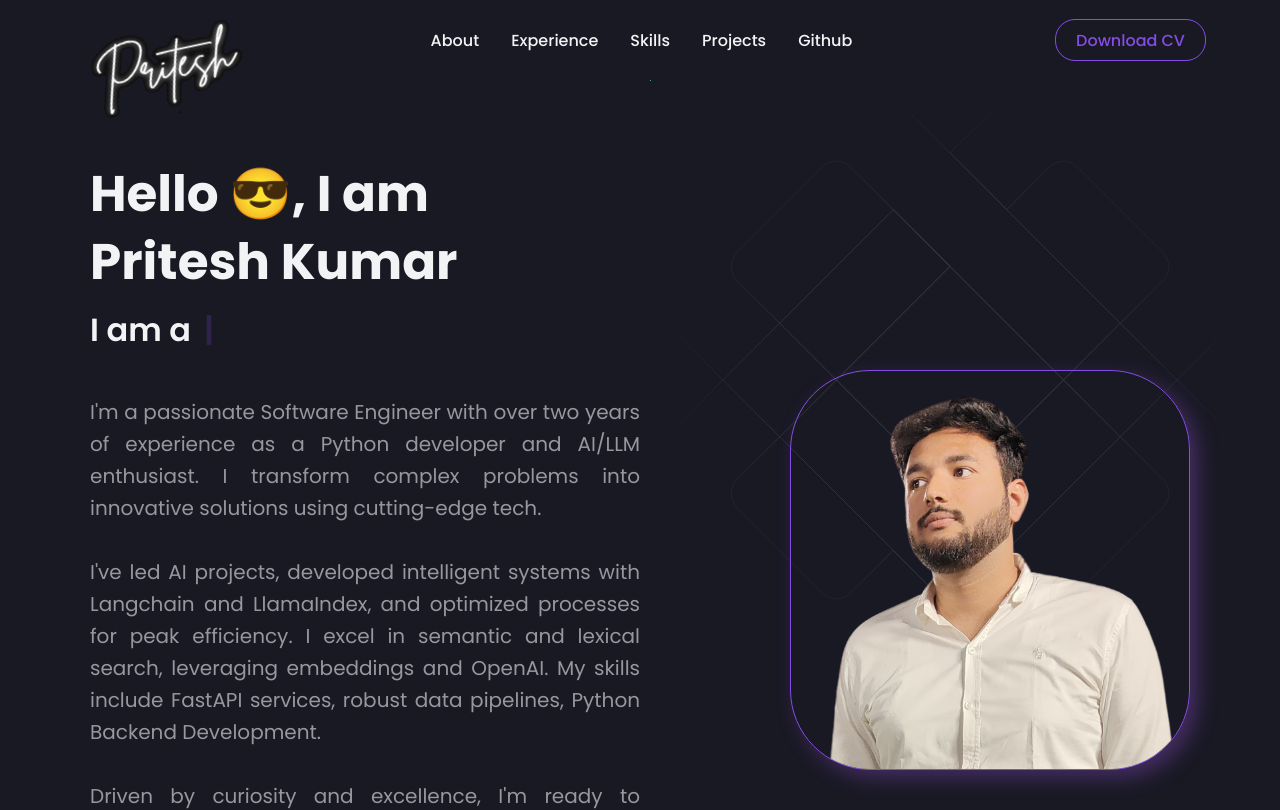
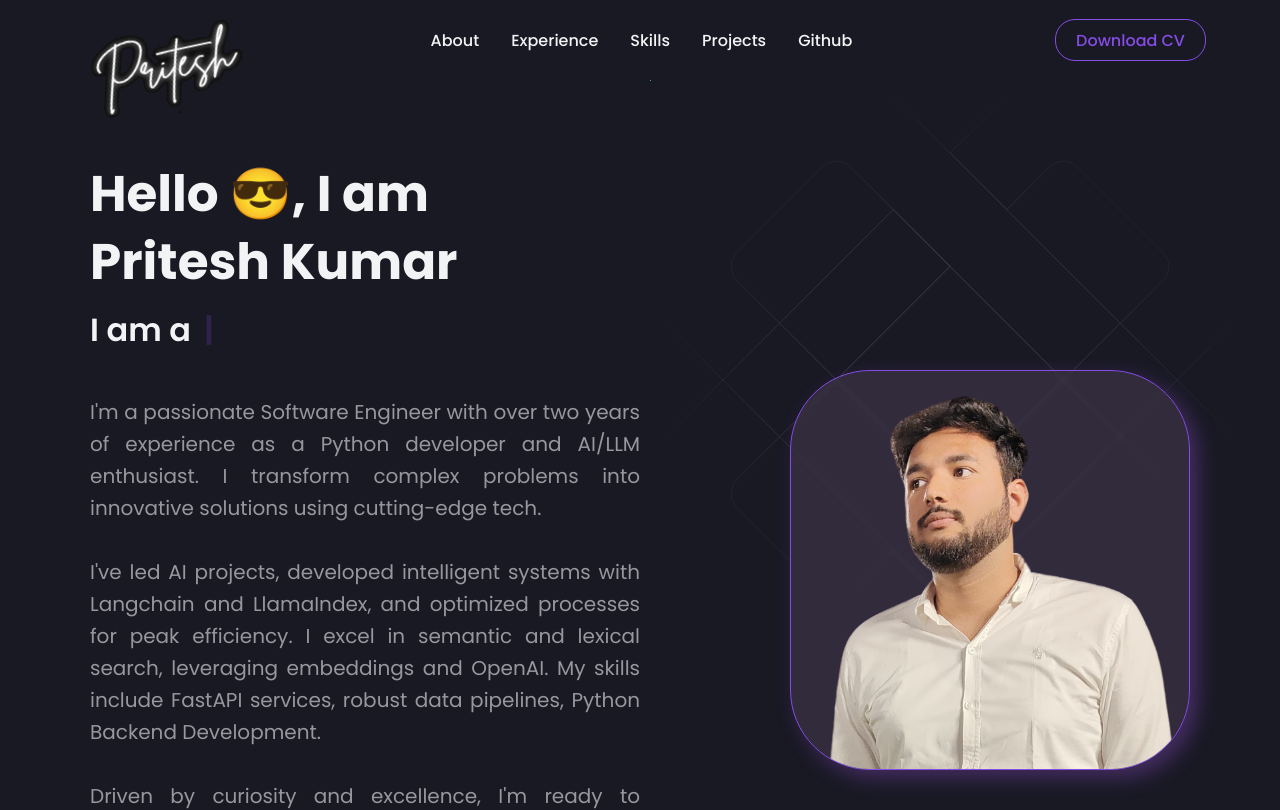
Before and after one commit to sutharprit2k26/PRITESH-PORTFOLIO, a React (Create React App) app: page / in a window 1280 px wide. Shown: the top 810 px of the page. Built offline with nearby package versions, Linux system fonts and the light colour scheme.

Commit message:
adding blur glass effect to image

```diff
--- a/src/components/HeroSection/HeroStyle.js
+++ b/src/components/HeroSection/HeroStyle.js
@@ -75,7 +75,6 @@ export const HeroLeftContainer = styled.div`
 `;
 
 export const HeroRightContainer = styled.div`
-
   width: 100%;
   display: flex;
   order: 2;
@@ -95,6 +94,9 @@ export const HeroRightContainer = styled.div`
 
 export const Img = styled.img`
   box-shadow: 8px 8px 20px rgba(133, 76, 190, 0.4);
+  background-color: rgba(147, 118, 153, 0.2);
+  backdrop-filter: blur(2px);
+  -webkit-backdrop-filter: blur(2px);
   position: relative;
   width: 100%;
   height: 100%;
```
